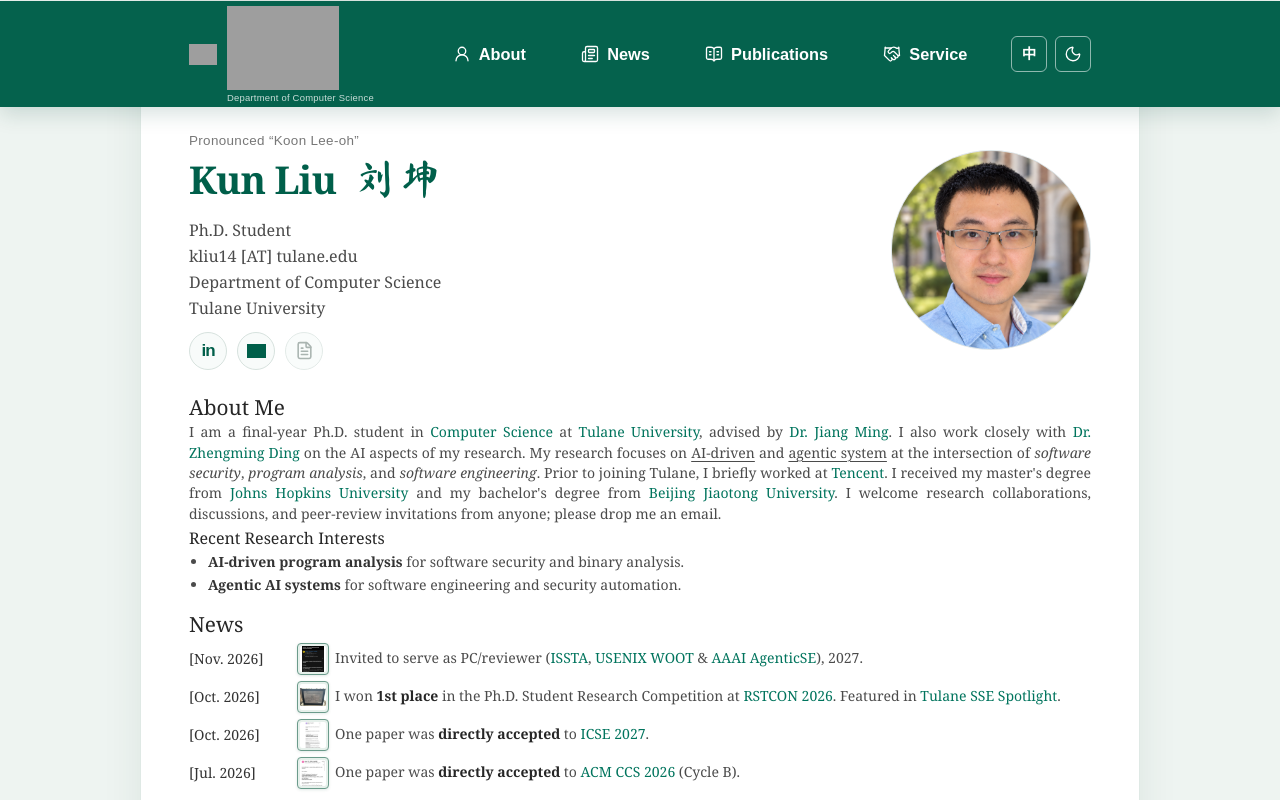
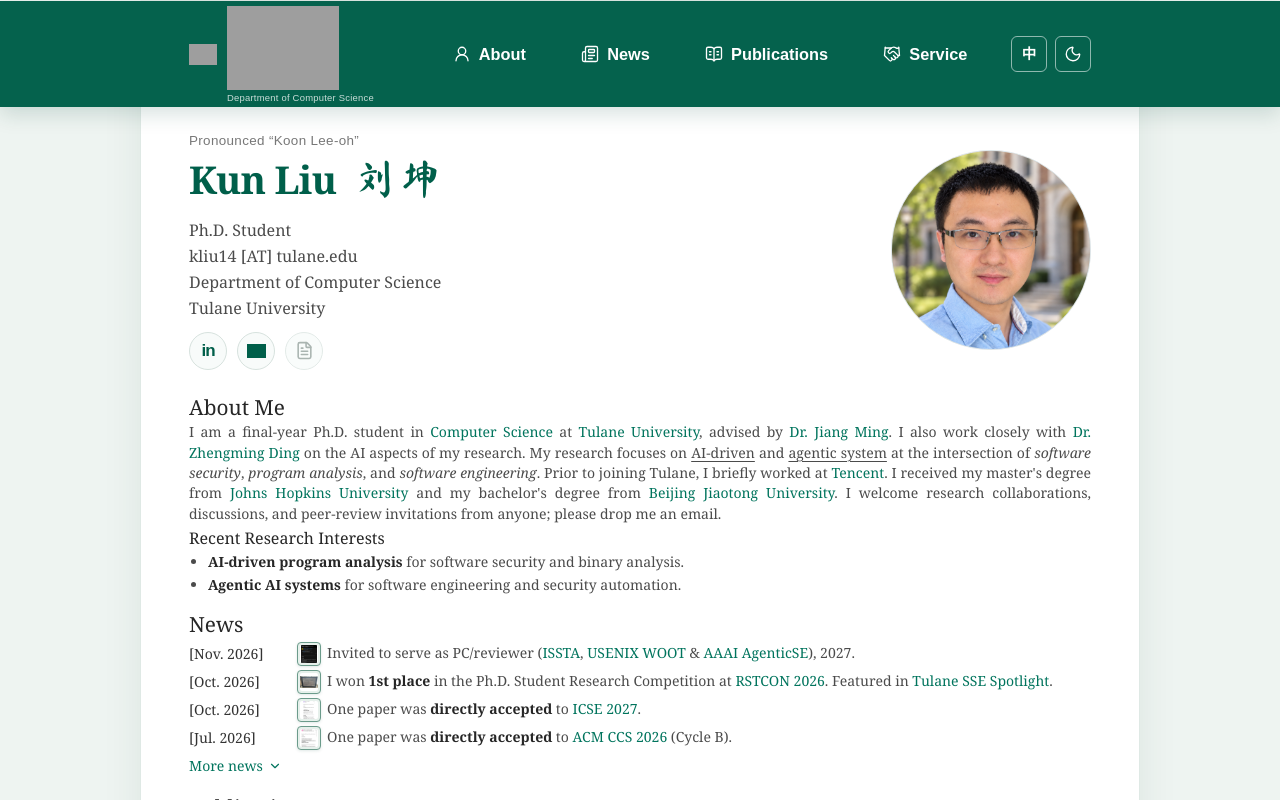
Before and after one commit to Ryan-hub-bit/ryan-hub-bit.github.io, a Next.js app: page / in a window 1280 px wide. Shown: the top 800 px of the page. Built offline with nearby package versions, Linux system fonts and the light colour scheme; grey boxes are pictures that could not be loaded.

Commit message:
Match research emphasis and compact news thumbnails

```diff
--- a/app/globals.css
+++ b/app/globals.css
@@ -452,6 +452,7 @@ h2 {
   line-height: 1.45;
 }
 
+.research-interests strong,
 .news-feed strong,
 .compact-entry-list strong {
   color: var(--title);
@@ -468,7 +469,7 @@ h2 {
   display: grid;
   grid-template-columns: 6rem minmax(0, 1fr);
   gap: 0.75rem;
-  padding: 2px 0;
+  padding: 1px 0;
 }
 
 .news-list time {
@@ -485,8 +486,8 @@ h2 {
   display: inline-flex;
   align-items: center;
   justify-content: center;
-  width: 32px;
-  height: 32px;
+  width: 24px;
+  height: 24px;
   margin: 1px 6px 1px 0;
   padding: 2px;
   overflow: hidden;
@@ -502,7 +503,7 @@ h2 {
 }
 .news-thumbnail:hover { border-color: var(--link); background: var(--thumbnail-hover); box-shadow: 0 2px 5px rgba(0, 70, 56, 0.18); }
 .news-thumbnail:focus-visible { outline: 2px solid var(--link); outline-offset: 3px; }
-.news-thumbnail-image { display: block; width: 26px; height: 26px; object-fit: contain; background: #fff; border-radius: 2px; }
+.news-thumbnail-image { display: block; width: 18px; height: 18px; object-fit: contain; background: #fff; border-radius: 2px; }
 
 body:has(.image-dialog[open]) { overflow: hidden; }
 
@@ -803,7 +804,7 @@ footer p { margin: 0; }
   .name-pronunciation { font-size: 0.72rem; }
   .social-links { gap: 8px; margin-top: 10px; }
   .social-link { width: 34px; height: 34px; }
-  .news-list li { grid-template-columns: 1fr; gap: 2px; padding: 6px 0; }
+  .news-list li { grid-template-columns: 1fr; gap: 2px; padding: 3px 0; }
   .image-dialog { width: calc(100vw - 16px); max-height: calc(100dvh - 16px); }
   .image-dialog-toolbar { flex-wrap: wrap; gap: 8px; padding: 10px; }
   .image-dialog-title { flex-basis: 100%; }
```
